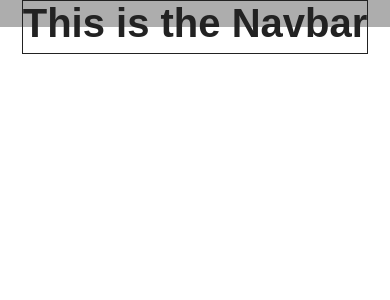
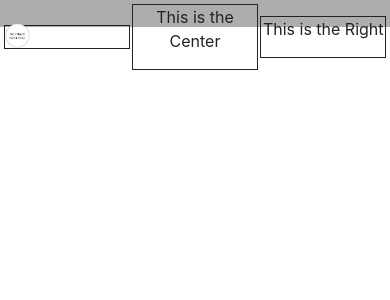
Before and after one commit to tsellers1990/Resource-Matters, a React (Create React App) app in the folder client/: page / in a window 390 px wide. Shown: the top 300 px of the page. Built offline with nearby package versions, Linux system fonts and the light colour scheme; a web font is replaced by a local one.

Commit message:
got a logo placeholder on the navbar. It's all fully responsive, I made a note to revisit the!

```diff
--- a/client/src/components/Navbar/Navbar.css
+++ b/client/src/components/Navbar/Navbar.css
@@ -1,4 +1,3 @@
-/* placeholder */
 .wrapper {
     background-color: rgb(173, 173, 173);
     height: 7vw;
@@ -6,12 +5,36 @@
 }
 
 .inner {
-    width: fit-content;
-    margin: 0 auto;
-    border: 1px solid /* this is just for positioning, remove for production push*/
-    /* align-content: left; */
+    display: flex;
+    align-items: center;
+    justify-content: center;
+    padding: 1%;
+    /* align-content: center; */
 }
 
-.logo-and-left {
+.left {
+    width: 32.9%;
+    border: 1px solid; /*this is just for positioning, remove for production push*/
+    float: left;
+    justify-content: left;
+}
 
+.right {
+    width: 32.9%;
+    border: 1px solid; /*this is just for positioning, remove for production push */
+    float: right;
 }
+
+.center {
+    width: 32.9%;
+    border: 1px solid; /*this is just for positioning, remove for production push     */
+    margin-left: auto;
+    margin-right: auto;
+}
+
+.logo {
+    height: auto;
+    margin-top:-2%;
+    width: 20%;
+    float: left
+}
--- a/client/src/components/Navbar/Navbar.js
+++ b/client/src/components/Navbar/Navbar.js
@@ -1,12 +1,23 @@
-import React from 'react';
-import './Navbar.css'
+import React from "react";
+import "./Navbar.css";
+import PlaceHolder from'../../Images/placeholder.png'
 
 export const Navbar = () => {
-    return (
-        <div className='wrapper'>
-            <div className='inner'>
-                <h1 className='logo-and-left'>This is the Navbar</h1>
-            </div>
+  return (
+    <div className="wrapper">
+      <div className="inner">
+        <div className="left">
+            <img src={PlaceHolder} className="logo"/>
+            {/*^^^ make a png of the logo with the text so that we dont have to worry about positioning text too */}
+          {/* <p>This is the Left, logo and stuff here</p> */}
         </div>
-    )
-}
+        <div className="center">
+          <p>This is the Center</p>
+        </div>
+        <div className="right">
+          <p>This is the Right</p>
+        </div>
+      </div>
+    </div>
+  );
+};
```
Also changed, not shown: client/src/Images/placeholder.png (added).
